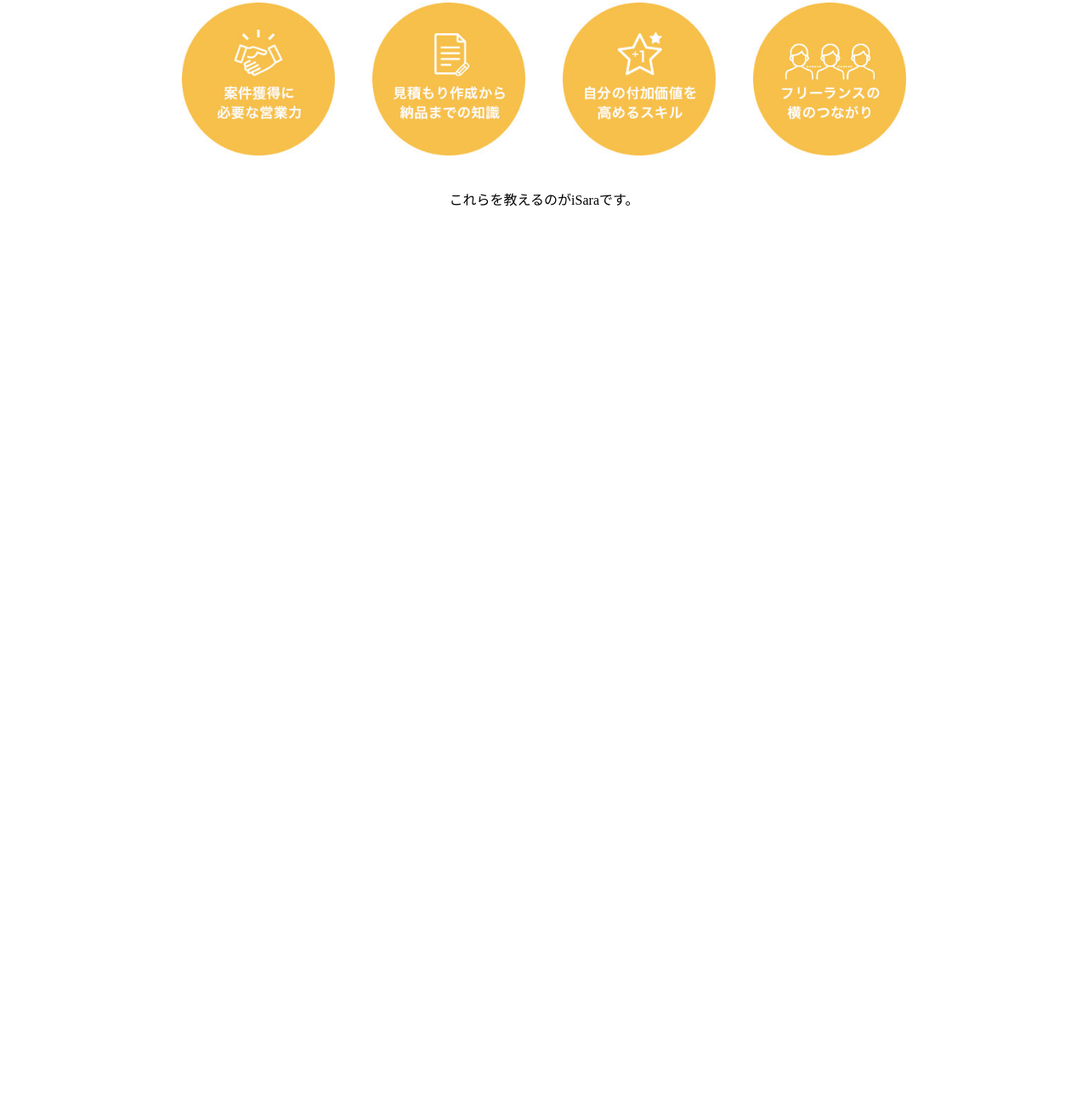
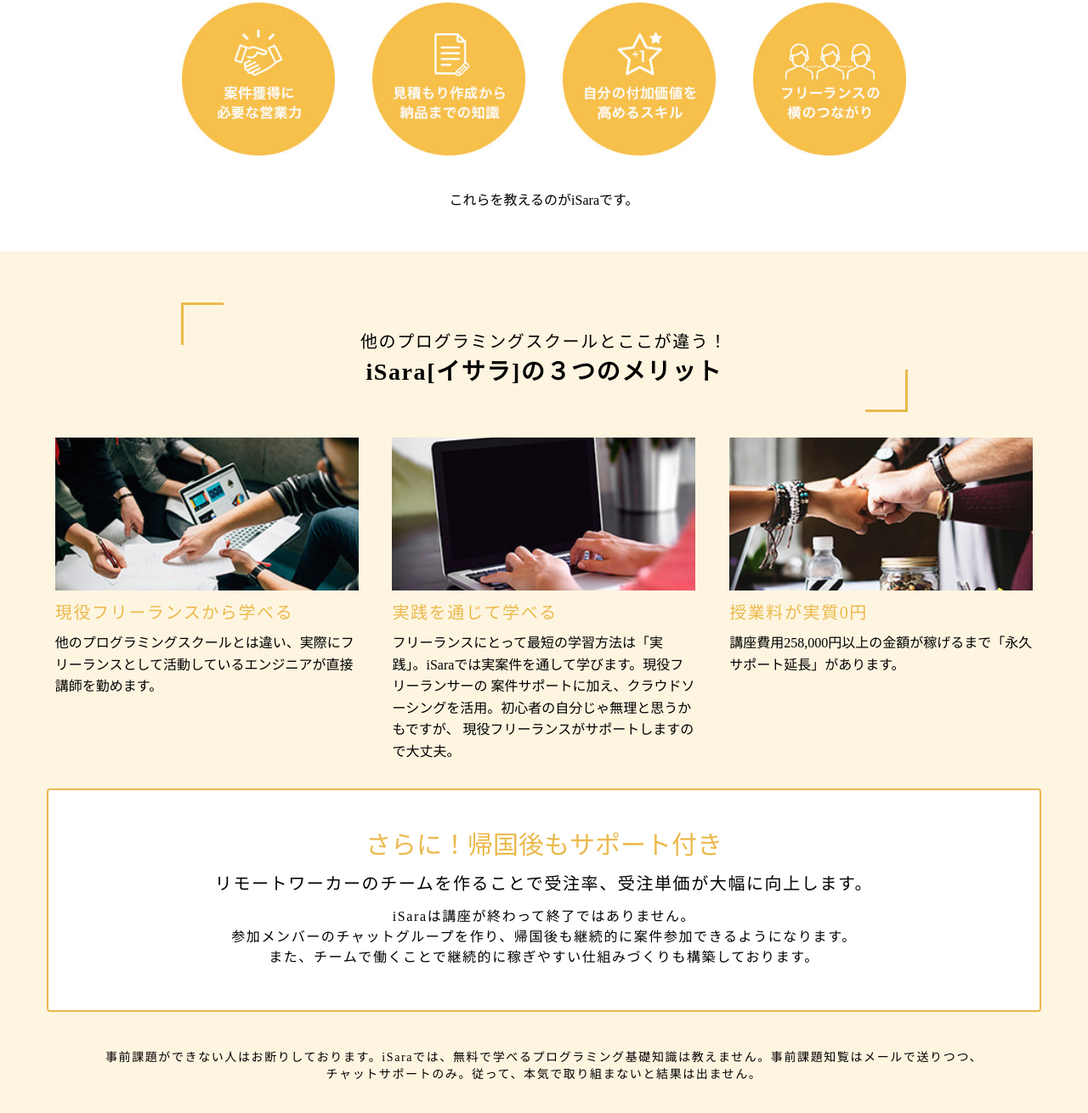
Before and after one commit to teto72/Isara-mosya, a plain HTML site: page index.html in a window 1280 px wide. Shown: the part 3278-4588 px from the top of the page at 85% size. Before the commit the page ends 3574 px from the top, so only its background shows below. Drawn offline with Linux system fonts and the light colour scheme.

Commit message:
add:merit
メリット部分追加

```diff
--- a/index.html
+++ b/index.html
@@ -228,6 +228,50 @@
     </div>
   </section>
 
+  <!-- メリット -->
+  <section class="merit">
+    <div class="title">
+      <p class="txt1">他のプログラミングスクールとここが違う！</p>
+      <p class="txt2">iSara[イサラ]の３つのメリット</p>
+    </div>
+    <div class="merit-boxs">
+      <div class="merit-box">
+        <div class="img1"></div>
+        <div class="box-title">現役フリーランスから学べる</div>
+        <p>他のプログラミングスクールとは違い、実際にフリーランスとして活動しているエンジニアが直接講師を勤めます。</p>
+      </div>
+      <div class="merit-box">
+        <div class="img2"></div>
+        <div class="box-title">実践を通じて学べる</div>
+        <p>フリーランスにとって最短の学習方法は「実践」。iSaraでは実案件を通して学びます。現役フリーランサーの
+          案件サポートに加え、クラウドソーシングを活用。初心者の自分じゃ無理と思うかもですが、
+          現役フリーランスがサポートしますので大丈夫。
+        </p>
+      </div>
+      <div class="merit-box">
+        <div class="img3"></div>
+        <div class="box-title">授業料が実質0円</div>
+        <p>講座費用258,000円以上の金額が稼げるまで「永久サポート延長」があります。</p>
+      </div>
+    </div>
+    <div class="benefits">
+      <div class="title2">さらに！帰国後もサポート付き</div>
+      <div class="sub-title">リモートワーカーのチームを作ることで受注率、受注単価が大幅に向上します。</div>
+      <p>
+        iSaraは講座が終わって終了ではありません。
+        <br>
+        参加メンバーのチャットグループを作り、帰国後も継続的に案件参加できるようになります。
+        <br>
+        また、チームで働くことで継続的に稼ぎやすい仕組みづくりも構築しております。
+      </p>
+    </div>
+    <div class="note">
+      事前課題ができない人はお断りしております。iSaraでは、無料で学べるプログラミング基礎知識は教えません。事前課題知覧はメールで送りつつ、
+      <br>
+      チャットサポートのみ。従って、本気で取り組まないと結果は出ません。
+    </div>
+  </section>
+
 
 
   <script src="https://kit.fontawesome.com/c7f3c40a3c.js" crossorigin="anonymous"></script>
--- a/style.scss
+++ b/style.scss
@@ -344,3 +344,86 @@ $bar-color: #ebb94d;
     }
   }
 }
+
+// -------------
+// メリットエリア
+// -------------
+.merit {
+  padding: 60px 0;
+  background-color: #fef5e0;
+  .title {
+    @include box-frames; //mixin使用
+    letter-spacing: 0.1rem;
+    text-align: center;
+    .txt1 {
+      font-size: 20px;
+    }
+    .txt2 {
+      font-size: 28px;
+      font-weight: bold;
+    }
+  }
+  .merit-boxs {
+    width: 1190px;
+    display: flex;
+    padding: 30px 0;
+    margin: 0 auto;
+    .merit-box {
+      margin: 0 auto;
+      width: 30%;
+      .img1,
+      .img2,
+      .img3 {
+        height: 180px;
+        background-size: cover;
+        background-position: center;
+      }
+      .img1 {
+        background-image: url(images/learnfromfreelancer.jpg);
+      }
+      .img2 {
+        background-image: url(images/learnfromprojects.jpg);
+      }
+      .img3 {
+        background-image: url(images/actuallyfree.jpg);
+      }
+    }
+    .box-title {
+      font-size: 20px;
+      margin: 10px 0;
+      color: #ebb94d;
+      letter-spacing: 0.1rem;
+    }
+    p {
+      line-height: 1.6rem;
+    }
+  }
+  .benefits {
+    text-align: center;
+    width: 1170px;
+    margin: 0 auto;
+    border: 2px solid #ebb94d;
+    border-radius: 4px;
+    background-color: #fff;
+    .title2 {
+      color: #ebb94d;
+      font-size: 30px;
+      margin: 40px 0 10px;
+    }
+    .sub-title {
+      font-size: 20px;
+      letter-spacing: 0.1rem;
+    }
+    p {
+      font-size: 16px;
+      letter-spacing: 0.1rem;
+      margin: 12px 0 52px;
+    }
+  }
+  .note {
+    text-align: center;
+    margin-top: 42px;
+    font-size: 14px;
+    letter-spacing: 0.1rem;
+  }
+}
```
Also changed, not shown: images/actuallyfree.jpg (added), images/learnfromfreelancer.jpg (added), images/learnfromprojects.jpg (added), style.css, 1 other file.
